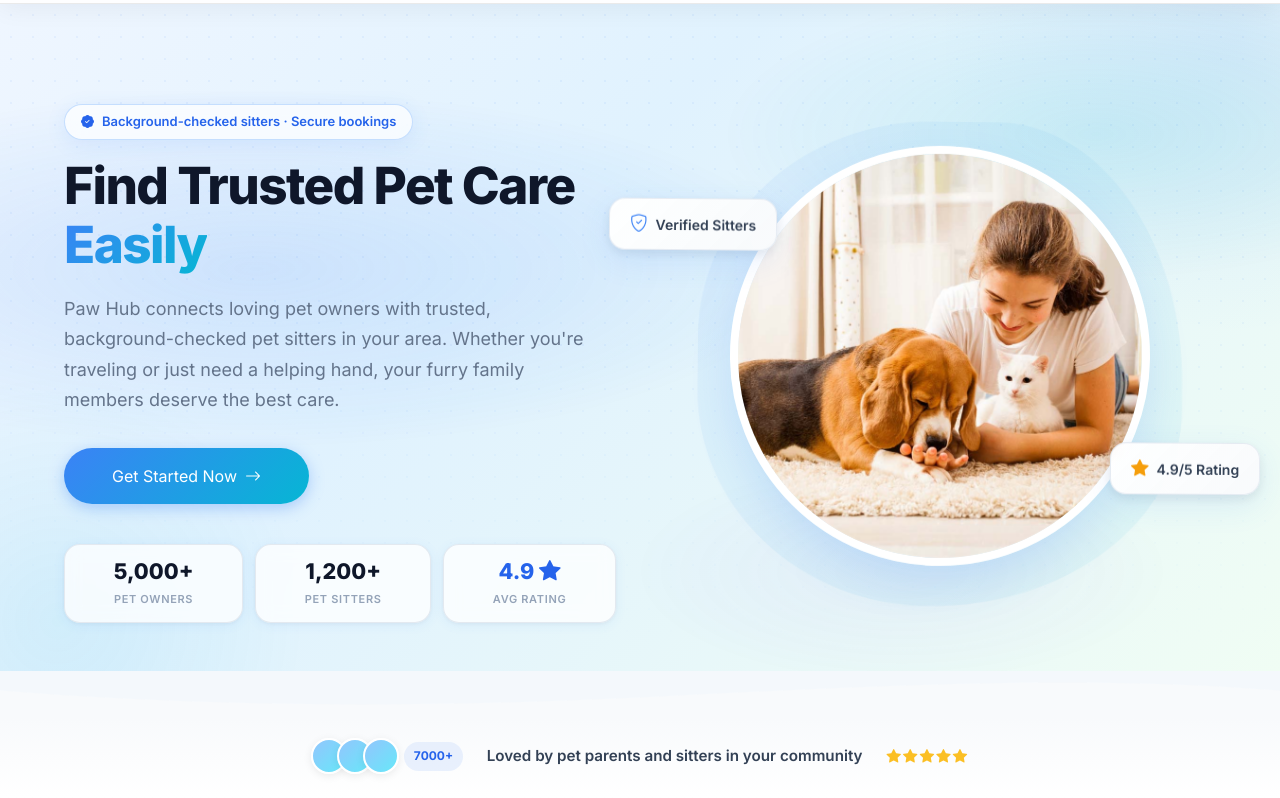
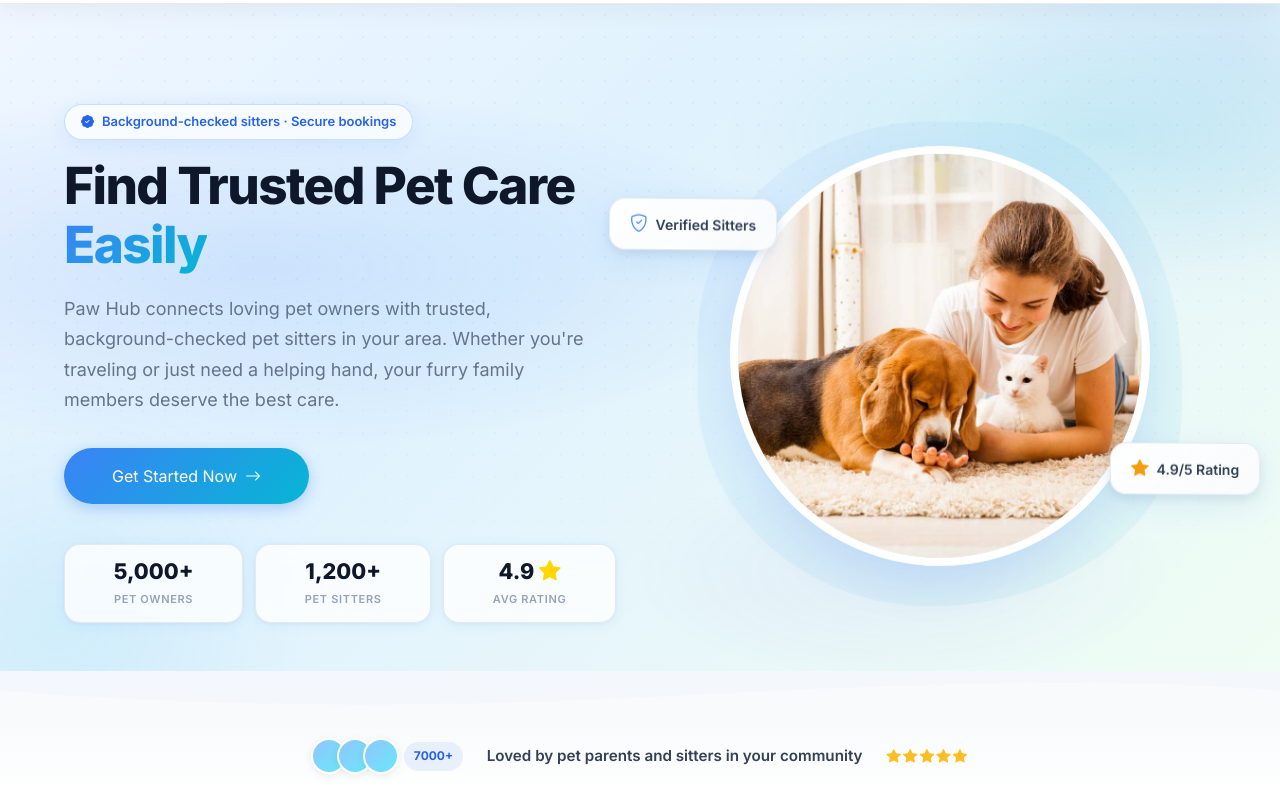
Before and after one commit to Yilin2323/Paw-Hub, a Flask app: page / in a window 1280 px wide. Shown: the part 93-891 px from the top of the page. Run offline with Flask 3, Linux system fonts and the light colour scheme.

Commit message:
change the star icon into yellow colour

```diff
--- a/templates/landing.html
+++ b/templates/landing.html
@@ -95,8 +95,8 @@
             <span class="stat-chip-value">1,200+</span>
             <span class="stat-chip-label">Pet sitters</span>
           </div>
-          <div class="stat-chip stat-chip--accent" role="listitem">
-            <span class="stat-chip-value">4.9 <i class="bi bi-star-fill" aria-hidden="true"></i></span>
+          <div class="stat-chip" role="listitem">
+            <span class="stat-chip-value">4.9 <i class="bi bi-star-fill" style="color: #ffd700;" aria-hidden="true"></i></span>
             <span class="stat-chip-label">Avg rating</span>
           </div>
         </div>
```
